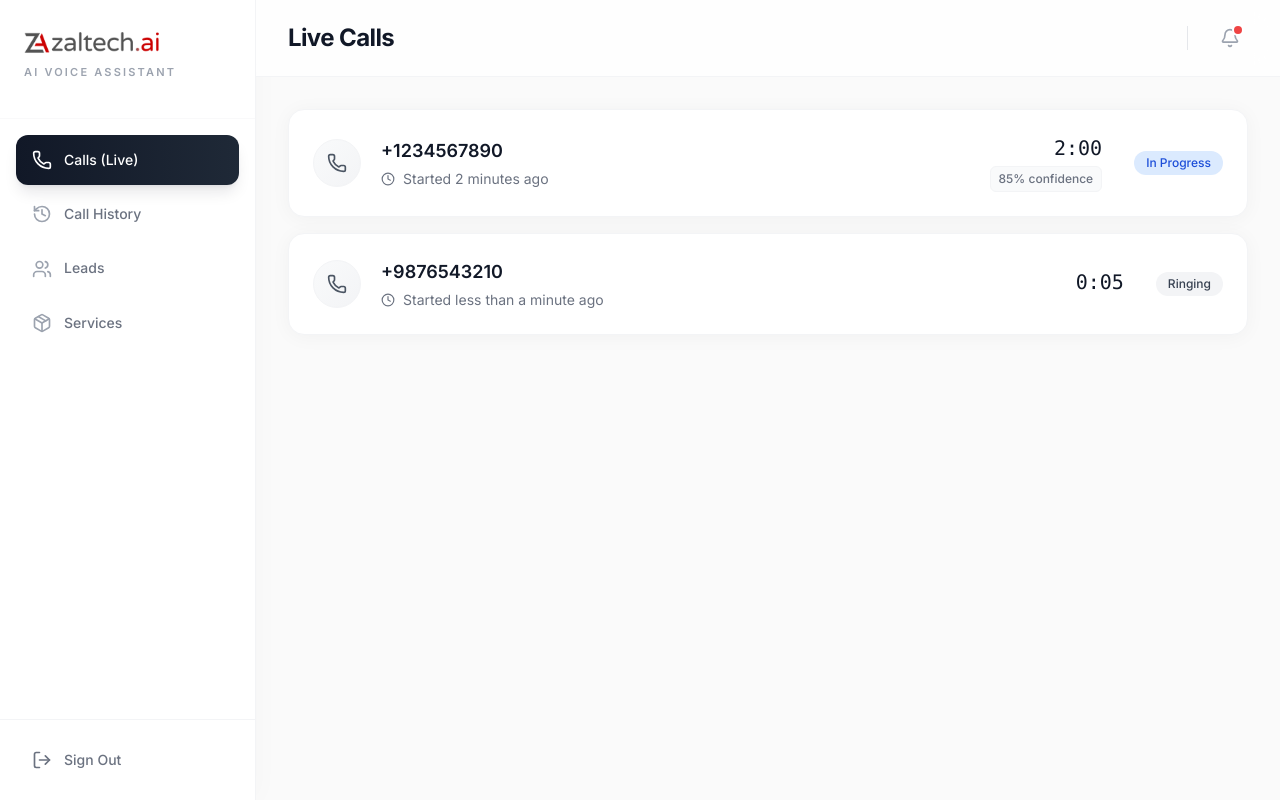
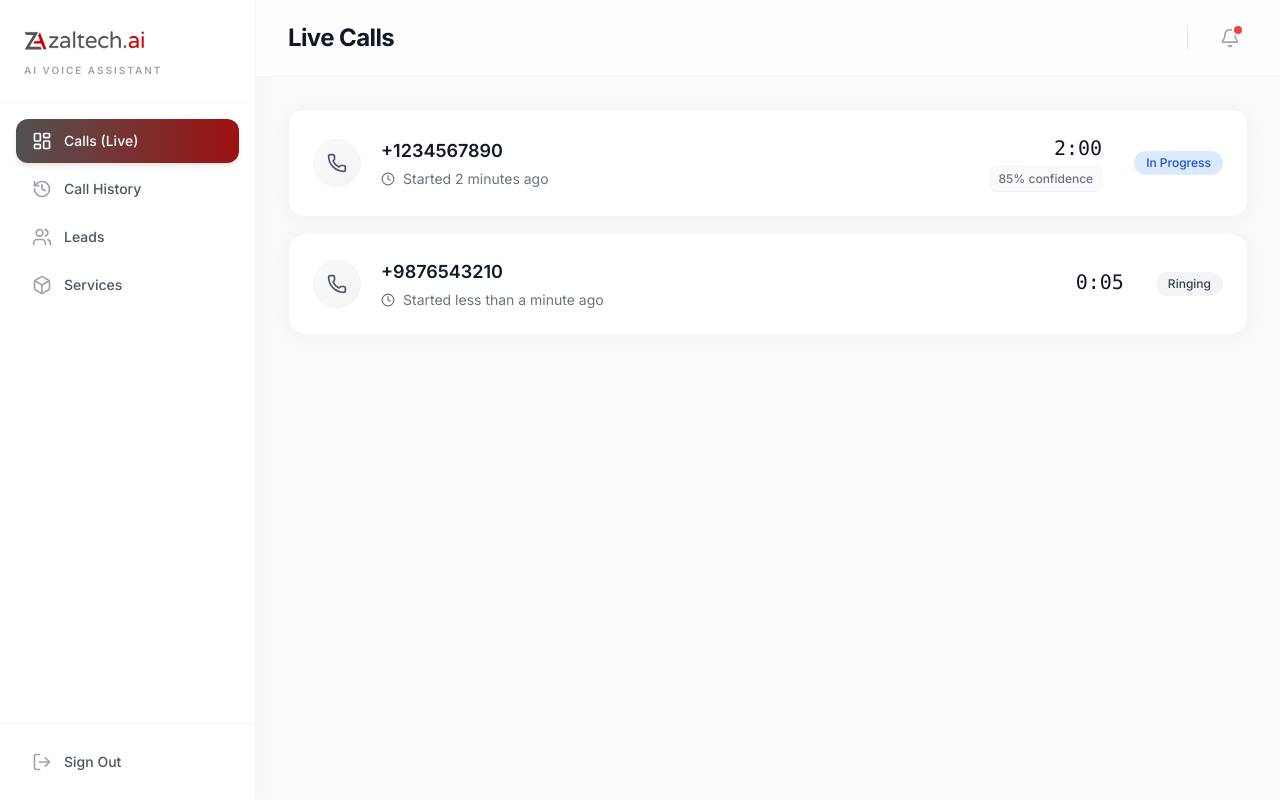
Before and after one commit to tajzaltech/Frontend-Zaltech-inbound-, a React (Vite) app: page /signin in a window 1280 px wide. Both pictures are taken after typing "name@example.com", "Sample123" into the empty fields and a click on the button "Sign in". Built offline with nearby package versions, Linux system fonts and the light colour scheme.

Commit message:
fix: resolve WhatsApp sharing issues, standardize component property names, and clean up Sales Tracker UI

```diff
--- a/package.json
+++ b/package.json
@@ -11,6 +11,7 @@
   },
   "dependencies": {
     "@tanstack/react-query": "^5.90.15",
+    "clsx": "^2.1.1",
     "date-fns": "^4.1.0",
     "lucide-react": "^0.562.0",
     "react": "^19.2.0",
--- a/src/api/calls.ts
+++ b/src/api/calls.ts
@@ -84,7 +84,7 @@ export const callsApi = {
                     id: 't-2',
                     callId,
                     speaker: 'CALLER',
-                    text: "Hi, I'd like to book an appointment for a haircut.",
+                    text: "Hi, I'd like to book an appointment for a ChatBot.",
                     timestamp: new Date(call.startedAt.getTime() + 5000),
                     isFinal: true,
                 },
@@ -92,7 +92,7 @@ export const callsApi = {
                     id: 't-3',
                     callId,
                     speaker: 'AI',
-                    text: "Of course! I'd be happy to help you schedule a haircut. May I have your name please?",
+                    text: "Of course! I'd be happy to help you schedule a ChatBot. May I have your name please?",
                     timestamp: new Date(call.startedAt.getTime() + 8000),
                     isFinal: true,
                 },
@@ -107,7 +107,7 @@ export const callsApi = {
             ],
             extraction: {
                 callerName: 'John Smith',
-                service: 'Haircut',
+                service: 'ChatBot',
                 dateISO: '2025-12-31',
                 timeISO: '14:00',
                 confirmed: call.status === 'COMPLETED',
--- a/src/api/leads.ts
+++ b/src/api/leads.ts
@@ -6,7 +6,7 @@ const mockLeads: Lead[] = [
         name: 'John Smith',
         phone: '+1234567890',
         status: 'FOLLOW_UP',
-        serviceInterest: 'Haircut',
+        serviceInterest: 'ChatBot',
         lastCallAt: new Date(Date.now() - 120000),
         createdAt: new Date(Date.now() - 86400000),
     },
--- /dev/null
+++ b/src/components/dashboard/StatsOverview.tsx
@@ -0,0 +1,65 @@
+import { Phone, TrendingUp, Users, Clock } from 'lucide-react';
+
+export function StatsOverview() {
+    const stats = [
+        {
+            label: 'Total Calls Today',
+            value: '128',
+            change: '+12%',
+            isPositive: true,
+            icon: Phone,
+            color: 'text-blue-600',
+            bg: 'bg-blue-50'
+        },
+        {
+            label: 'Active Agents',
+            value: '8',
+            change: 'Full Capacity',
+            isPositive: true,
+            icon: Users,
+            color: 'text-purple-600',
+            bg: 'bg-purple-50'
+        },
+        {
+            label: 'Avg Duration',
+            value: '4m 32s',
+            change: '-8%',
+            isPositive: true, // shorter duration can be good
+            icon: Clock,
+            color: 'text-orange-600',
+            bg: 'bg-orange-50'
+        },
+        {
+            label: 'Customer Sentiment',
+            value: '4.8',
+            change: '+0.4',
+            isPositive: true,
+            icon: TrendingUp,
+            color: 'text-green-600',
+            bg: 'bg-green-50'
+        }
+    ];
+
+    return (
+        <div className="grid grid-cols-2 lg:grid-cols-4 gap-4 mb-8">
+            {stats.map((stat, index) => (
+                <div key={index} className="bg-white p-4 lg:p-5 rounded-2xl border border-gray-100 shadow-sm hover:shadow-md transition-shadow">
+                    <div className="flex items-center justify-between mb-4">
+                        <div className={`p-2 rounded-xl ${stat.bg}`}>
+                            <stat.icon className={`w-5 h-5 ${stat.color}`} />
+                        </div>
+                        {stat.change && (
+                            <span className={`text-xs font-medium px-2 py-1 rounded-full ${stat.isPositive ? 'bg-green-50 text-green-700' : 'bg-red-50 text-red-600'}`}>
+                                {stat.change}
+                            </span>
+                        )}
+                    </div>
+                    <div>
+                        <h3 className="text-2xl font-bold text-gray-900 mb-1">{stat.value}</h3>
+                        <p className="text-sm text-gray-500 font-medium">{stat.label}</p>
+                    </div>
+                </div>
+            ))}
+        </div>
+    );
+}
--- a/src/components/layout/Sidebar.tsx
+++ b/src/components/layout/Sidebar.tsx
@@ -1,51 +1,71 @@
-import { NavLink, useNavigate } from 'react-router-dom';
-import { Phone, History, Users, Package, LogOut } from 'lucide-react';
+import { useNavigate, useLocation } from 'react-router-dom';
 import { useAuthStore } from '../../store/authStore';
-
-const menuItems = [
-    { path: '/calls/live', label: 'Calls (Live)', icon: Phone },
-    { path: '/calls/history', label: 'Call History', icon: History },
-    { path: '/leads', label: 'Leads', icon: Users },
-    { path: '/services', label: 'Services', icon: Package },
-];
+import { useUIStore } from '../../store/uiStore';
+import {
+    LayoutDashboard,
+    History,
+    Users,
+    Box,
+    LogOut,
+    X
+} from 'lucide-react';
+import { clsx } from 'clsx';
 
 export function Sidebar() {
     const navigate = useNavigate();
+    const location = useLocation();
     const logout = useAuthStore((state) => state.logout);
+    const { isSidebarOpen, closeSidebar } = useUIStore();
 
     const handleLogout = () => {
         logout();
         navigate('/signin');
     };
 
-    return (
-        <div className="w-64 h-screen bg-white border-r border-gray-100 flex flex-col shadow-[4px_0_24px_rgb(0,0,0,0.02)] z-10">
-            <div className="p-6 border-b border-gray-100/50">
-                <img src="/assets/logo.png" alt="Zaltech.ai" className="h-9 w-auto mb-1" />
-                <p className="text-[11px] font-semibold text-gray-400 tracking-[0.2em] uppercase mb-3">AI Voice Assistant</p>
+    const navItems = [
+        { icon: LayoutDashboard, label: 'Calls (Live)', path: '/calls/live' },
+        { icon: History, label: 'Call History', path: '/calls/history' },
+        { icon: Users, label: 'Leads', path: '/leads' },
+        { icon: Box, label: 'Services', path: '/services' },
+    ];
+
+    const SidebarContent = () => (
+        <div className="flex flex-col h-full bg-white border-r border-gray-100 shadow-[4px_0_24px_rgb(0,0,0,0.02)]">
+            <div className="p-6 border-b border-gray-100/50 flex items-center justify-between">
+                <div>
+                    <img src="/assets/logo.png" alt="Zaltech.ai" className="h-8 w-auto mb-1.5" />
+                    <p className="text-[10px] font-semibold text-gray-400 tracking-[0.2em] uppercase">AI Voice Assistant</p>
+                </div>
+
+                {/* Mobile Close Button */}
+                <button
+                    onClick={closeSidebar}
+                    className="lg:hidden p-2 text-gray-400 hover:bg-gray-50 rounded-lg"
+                >
+                    <X className="w-5 h-5" />
+                </button>
             </div>
 
-            <nav className="flex-1 p-4 space-y-1">
-                {menuItems.map((item) => {
-                    const Icon = item.icon;
+            <nav className="flex-1 p-4 space-y-1 overflow-y-auto">
+                {navItems.map((item) => {
+                    const isActive = location.pathname.startsWith(item.path);
                     return (
-                        <NavLink
+                        <button
                             key={item.path}
-                            to={item.path}
-                            className={({ isActive }) =>
-                                `flex items-center gap-3 px-4 py-3.5 rounded-xl transition-all duration-200 group ${isActive
-                                    ? 'bg-gradient-to-r from-gray-900 to-gray-800 text-white shadow-lg shadow-gray-900/10'
-                                    : 'text-gray-500 hover:bg-gray-50 hover:text-gray-900'
-                                }`
-                            }
+                            onClick={() => {
+                                navigate(item.path);
+                                closeSidebar();
+                            }}
+                            className={clsx(
+                                'w-full flex items-center gap-3 px-4 py-3 rounded-xl text-sm font-medium transition-all duration-200',
+                                isActive
+                                    ? 'bg-[linear-gradient(90deg,#525252_0%,#9D1111_100%)] text-white shadow-md shadow-red-900/10'
+                                    : 'text-gray-600 hover:bg-gray-50 hover:text-gray-900'
+                            )}
                         >
-                            {({ isActive }) => (
-                                <>
-                                    <Icon className={`w-5 h-5 ${isActive ? 'text-white' : 'text-gray-400 group-hover:text-gray-600'}`} />
-                                    <span className="text-[14px] font-medium">{item.label}</span>
-                                </>
-                            )}
-                        </NavLink>
+                            <item.icon className={clsx('w-5 h-5 shrink-0', isActive ? 'text-white' : 'text-gray-400 group-hover:text-gray-600')} />
+                            <span>{item.label}</span>
+                        </button>
                     );
                 })}
             </nav>
@@ -53,12 +73,37 @@ export function Sidebar() {
             <div className="p-4 border-t border-gray-100">
                 <button
                     onClick={handleLogout}
-                    className="flex items-center gap-3 px-4 py-3.5 text-gray-500 hover:bg-red-50 hover:text-red-600 rounded-xl w-full transition-all duration-200 group"
+                    className="w-full flex items-center gap-3 px-4 py-3 rounded-xl text-sm font-medium text-gray-600 hover:bg-red-50 hover:text-red-600 transition-colors group"
                 >
-                    <LogOut className="w-5 h-5 group-hover:text-red-500 transition-colors" />
-                    <span className="text-sm font-medium">Sign Out</span>
+                    <LogOut className="w-5 h-5 text-gray-400 group-hover:text-red-500 transition-colors" />
+                    Sign Out
                 </button>
             </div>
         </div>
     );
+
+    return (
+        <>
+            {/* Desktop Sidebar */}
+            <div className="hidden lg:block w-64 h-full shrink-0 z-20">
+                <SidebarContent />
+            </div>
+
+            {/* Mobile Sidebar Overlay */}
+            {isSidebarOpen && (
+                <div
+                    className="fixed inset-0 bg-black/50 backdrop-blur-sm z-30 lg:hidden animate-in fade-in duration-200"
+                    onClick={closeSidebar}
+                />
+            )}
+
+            {/* Mobile Sidebar Drawer */}
+            <div className={clsx(
+                "fixed inset-y-0 left-0 w-72 bg-white z-40 lg:hidden transition-transform duration-300 ease-in-out shadow-2xl",
+                isSidebarOpen ? "translate-x-0" : "-translate-x-full"
+            )}>
+                <SidebarContent />
+            </div>
+        </>
+    );
 }
--- a/src/store/uiStore.ts
+++ b/src/store/uiStore.ts
@@ -5,6 +5,9 @@ interface UIState {
     toggleSidebar: () => void;
     closeSidebar: () => void;
     openSidebar: () => void;
+
+    isSidebarCollapsed: boolean;
+    toggleSidebarCollapsed: () => void;
 }
 
 export const useUIStore = create<UIState>((set) => ({
@@ -12,4 +15,7 @@ export const useUIStore = create<UIState>((set) => ({
     toggleSidebar: () => set((state) => ({ isSidebarOpen: !state.isSidebarOpen })),
     closeSidebar: () => set({ isSidebarOpen: false }),
     openSidebar: () => set({ isSidebarOpen: true }),
+
+    isSidebarCollapsed: false,
+    toggleSidebarCollapsed: () => set((state) => ({ isSidebarCollapsed: !state.isSidebarCollapsed })),
 }));
```
Also changed, not shown: src/components/layout/Header.tsx (+14 -6 lines), 1 other file (tests, documents, lock files or other folders).
